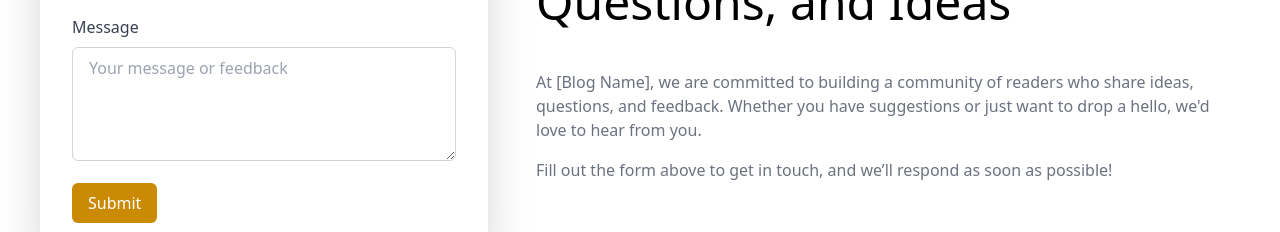
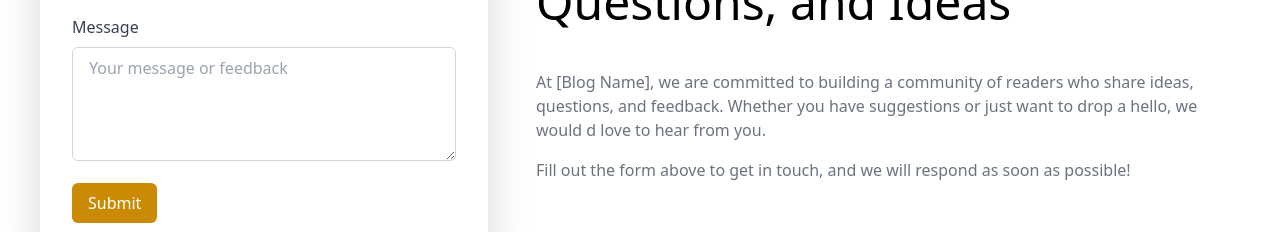
Before and after one commit to Nidapervez/blogwebassign4-5, a Next.js app: page /contact in a window 1280 px wide. Shown: the part 489-721 px from the top of the page. Built offline with nearby package versions, Linux system fonts and the light colour scheme.

Commit message:
first commit

```diff
--- a/src/app/blogs/page.tsx
+++ b/src/app/blogs/page.tsx
@@ -14,14 +14,14 @@ export default function Blogs() {
     {
       id: 2,
       title: 'How to Improve Your SEO Ranking',
-      excerpt: 'SEO is key to getting traffic. Here are some actionable tips that can improve your website’s SEO.',
+      excerpt: 'SEO is key to getting traffic. Here are some actionable tips that can improve your websites SEO.',
       date: 'October 9, 2024',
       link: '/blogs/improve-your-seo-ranking'
     },
     {
       id: 3,
       title: 'Creating Engaging Blog Content',
-      excerpt: 'Writing content that engages readers is an art. Here’s how you can make sure your blog posts stand out.',
+      excerpt: 'Writing content that engages readers is an art. Heres how you can make sure your blog posts stand out.',
       date: 'October 5, 2024',
       link: '/blogs/creating-engaging-content'
     },
--- a/src/app/contact/page.tsx
+++ b/src/app/contact/page.tsx
@@ -163,10 +163,10 @@ export default function ContactCard() {
               Share Your Thoughts, Questions, and Ideas
             </h1>
             <p className="text-gray-500 mt-11">
-              At [Blog Name], we are committed to building a community of readers who share ideas, questions, and feedback. Whether you have suggestions or just want to drop a hello, we'd love to hear from you.
+              At [Blog Name], we are committed to building a community of readers who share ideas, questions, and feedback. Whether you have suggestions or just want to drop a hello, we would d love to hear from you.
             </p>
             <p className="text-gray-500 mt-4">
-              Fill out the form above to get in touch, and we’ll respond as soon as possible!
+              Fill out the form above to get in touch, and we will respond as soon as possible!
             </p>
           </div>
         </div>
```
